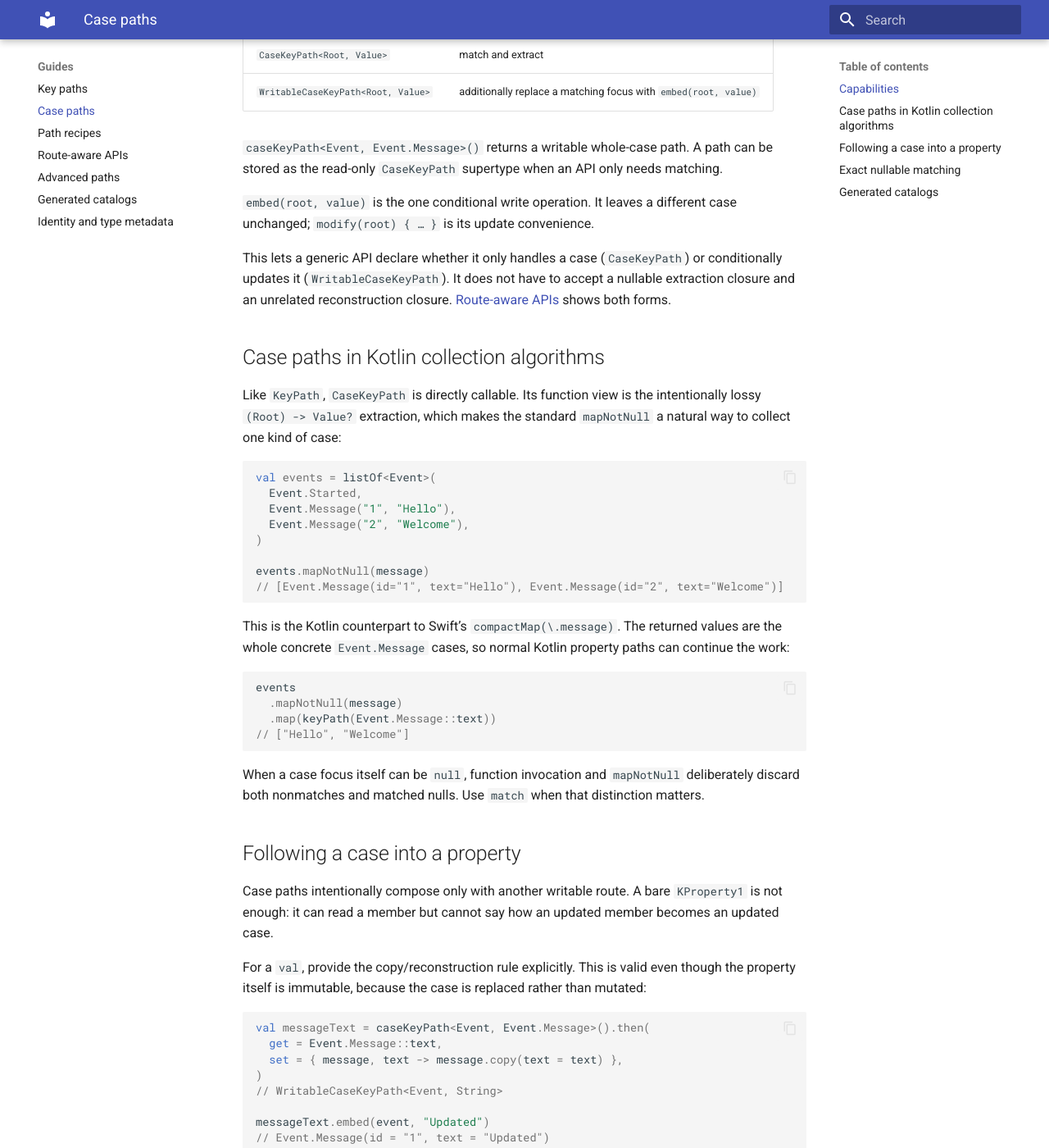
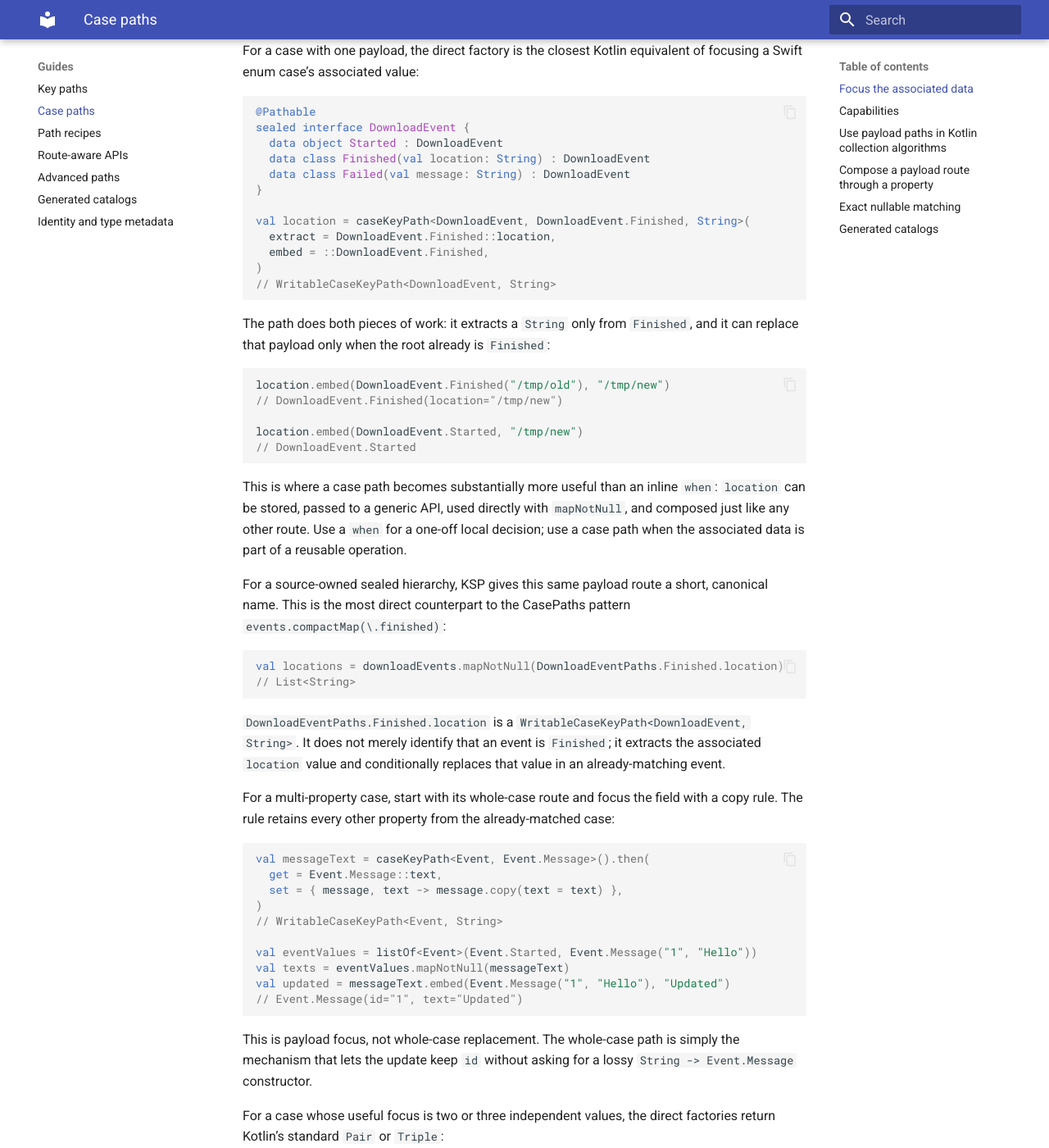
Before and after one commit to Brennanium/KPaths, an MkDocs documentation site: the page built from docs/case-paths.md, in a window 1280 px wide and 1400 px high, scrolled down 929 px. Shown: the whole window at 82% size. Built offline with MkDocs 1.6.1 and Material for MkDocs 9.7.7, drawn with Linux system fonts in a browser that asks for light colours; some of the changed text lies outside the part shown.

Commit message:
Center case path docs on payload routes

````diff
--- a/docs/case-paths.md
+++ b/docs/case-paths.md
@@ -1,6 +1,8 @@
 # Case paths
 
-KPaths’ case paths are inspired by [Point-Free’s CasePaths](https://github.com/pointfreeco/swift-case-paths), adapted to Kotlin sealed hierarchies. Kotlin gives every sealed data case its own concrete type, so the primary route is to the whole case—not to a synthetic payload tuple.
+KPaths’ case paths are inspired by [Point-Free’s CasePaths](https://github.com/pointfreeco/swift-case-paths), adapted to Kotlin sealed hierarchies. Their important job is not to replace a local `when`: it is to make a case’s associated data a typed, reusable route value.
+
+In Swift, an enum case’s associated values are the natural focus of a case path because the case has no separate nominal type. Kotlin sealed data cases *do* have a concrete type, so KPaths starts with a whole-case route and then projects the case data that matters. The whole case preserves every other field when a payload update is written back.
 
 ```kotlin
 sealed interface Event {
@@ -12,7 +14,7 @@ val message = caseKeyPath<Event, Event.Message>()
 // WritableCaseKeyPath<Event, Event.Message>
 ```
 
-`message` safely matches an `Event.Message` and can conditionally replace it. It needs neither KSP nor a constructor reference:
+`message` safely matches an `Event.Message` and conditionally replaces it. It needs neither KSP nor a constructor reference:
 
 ```kotlin
 val event: Event = Event.Message(id = "1", text = "Hello")
@@ -27,6 +29,85 @@ message.embed(Event.Started, Event.Message(id = "1", text = "Ignored"))
 // Event.Started
 ```
 
+## Focus the associated data
+
+For a case with one payload, the direct factory is the closest Kotlin equivalent of focusing a Swift enum case’s associated value:
+
+```kotlin
+@Pathable
+sealed interface DownloadEvent {
+  data object Started : DownloadEvent
+  data class Finished(val location: String) : DownloadEvent
+  data class Failed(val message: String) : DownloadEvent
+}
+
+val location = caseKeyPath<DownloadEvent, DownloadEvent.Finished, String>(
+  extract = DownloadEvent.Finished::location,
+  embed = ::DownloadEvent.Finished,
+)
+// WritableCaseKeyPath<DownloadEvent, String>
+
+```
+
+The path does both pieces of work: it extracts a `String` only from `Finished`, and it can replace that payload only when the root already is `Finished`:
+
+```kotlin
+location.embed(DownloadEvent.Finished("/tmp/old"), "/tmp/new")
+// DownloadEvent.Finished(location="/tmp/new")
+
+location.embed(DownloadEvent.Started, "/tmp/new")
+// DownloadEvent.Started
+```
+
+This is where a case path becomes substantially more useful than an inline `when`: `location` can be stored, passed to a generic API, used directly with `mapNotNull`, and composed just like any other route. Use a `when` for a one-off local decision; use a case path when the associated data is part of a reusable operation.
+
+For a source-owned sealed hierarchy, KSP gives this same payload route a short, canonical name.
+This is the most direct counterpart to the CasePaths pattern `events.compactMap(\.finished)`:
+
+```kotlin
+val locations = downloadEvents.mapNotNull(DownloadEventPaths.Finished.location)
+// List<String>
+```
+
+`DownloadEventPaths.Finished.location` is a `WritableCaseKeyPath<DownloadEvent, String>`. It
+does not merely identify that an event is `Finished`; it extracts the associated `location` value
+and conditionally replaces that value in an already-matching event.
+
+For a multi-property case, start with its whole-case route and focus the field with a copy rule. The rule retains every other property from the already-matched case:
+
+```kotlin
+val messageText = caseKeyPath<Event, Event.Message>().then(
+  get = Event.Message::text,
+  set = { message, text -> message.copy(text = text) },
+)
+// WritableCaseKeyPath<Event, String>
+
+val eventValues = listOf<Event>(Event.Started, Event.Message("1", "Hello"))
+val texts = eventValues.mapNotNull(messageText)
+val updated = messageText.embed(Event.Message("1", "Hello"), "Updated")
+// Event.Message(id="1", text="Updated")
+```
+
+This is payload focus, not whole-case replacement. The whole-case path is simply the mechanism that lets the update keep `id` without asking for a lossy `String -> Event.Message` constructor.
+
+For a case whose useful focus is two or three independent values, the direct factories return Kotlin’s standard `Pair` or `Triple`:
+
+```kotlin
+sealed interface NetworkEvent {
+  data object Connecting : NetworkEvent
+  data class Failed(val code: Int, val message: String) : NetworkEvent
+}
+
+val failure = caseKeyPath<NetworkEvent, NetworkEvent.Failed, Int, String>(
+  extract1 = NetworkEvent.Failed::code,
+  extract2 = NetworkEvent.Failed::message,
+  embed = ::NetworkEvent.Failed,
+)
+// WritableCaseKeyPath<NetworkEvent, Pair<Int, String>>
+```
+
+KPaths deliberately stops there rather than inventing an anonymous tuple system. For a named field in a larger case, prefer the whole-case-plus-`then` form above.
+
 ## Capabilities
 
 Case paths have the same capability progression as Kotlin property paths, but every write is conditional on a successful case match:
@@ -40,42 +121,36 @@ Case paths have the same capability progression as Kotlin property paths, but ev
 
 `embed(root, value)` is the one conditional write operation. It leaves a different case unchanged; `modify(root) { … }` is its update convenience.
 
-This lets a generic API declare whether it only handles a case (`CaseKeyPath`) or conditionally
-updates it (`WritableCaseKeyPath`). It does not have to accept a nullable extraction closure and
-an unrelated reconstruction closure. [Route-aware APIs](route-aware-apis.md#route-sealed-values-without-repeating-when)
-shows both forms.
+This lets a generic API declare whether it only handles a case (`CaseKeyPath`) or conditionally updates it (`WritableCaseKeyPath`). It does not have to accept a nullable extraction closure and an unrelated reconstruction closure. [Route-aware APIs](route-aware-apis.md#route-a-case-payload-without-repeating-when) shows both forms.
 
-## Case paths in Kotlin collection algorithms
+## Use payload paths in Kotlin collection algorithms
 
-Like `KeyPath`, `CaseKeyPath` is directly callable. Its function view is the intentionally lossy
-`(Root) -> Value?` extraction, which makes the standard `mapNotNull` a natural way to collect one
-kind of case:
+Like `KeyPath`, `CaseKeyPath` is directly callable. Its function view is the intentionally lossy `(Root) -> Value?` extraction, which makes the standard `mapNotNull` a natural way to collect one kind of payload:
 
 ```kotlin
-val events = listOf<Event>(
-  Event.Started,
-  Event.Message("1", "Hello"),
-  Event.Message("2", "Welcome"),
+val events = listOf<DownloadEvent>(
+  DownloadEvent.Started,
+  DownloadEvent.Finished("/tmp/one"),
+  DownloadEvent.Failed("offline"),
+  DownloadEvent.Finished("/tmp/two"),
 )
 
-events.mapNotNull(message)
-// [Event.Message(id="1", text="Hello"), Event.Message(id="2", text="Welcome")]
+events.mapNotNull(location)
+// ["/tmp/one", "/tmp/two"]
 ```
 
-This is the Kotlin counterpart to Swift’s `compactMap(\.message)`. The returned values are the
-whole concrete `Event.Message` cases, so normal Kotlin property paths can continue the work:
+This is the Kotlin counterpart to Swift’s `compactMap(\.finished)`: it filters to one case and projects its associated data in one reusable value. A whole-case path remains useful when the consumer genuinely needs the entire concrete case:
 
 ```kotlin
 events
-  .mapNotNull(message)
-  .map(keyPath(Event.Message::text))
-// ["Hello", "Welcome"]
+  .mapNotNull(caseKeyPath<DownloadEvent, DownloadEvent.Finished>())
+  .map(keyPath(DownloadEvent.Finished::location))
+// ["/tmp/one", "/tmp/two"]
 ```
 
-When a case focus itself can be `null`, function invocation and `mapNotNull` deliberately discard
-both nonmatches and matched nulls. Use `match` when that distinction matters.
+When a case focus itself can be `null`, function invocation and `mapNotNull` deliberately discard both nonmatches and matched nulls. Use `match` when that distinction matters.
 
-## Following a case into a property
+## Compose a payload route through a property
 
 Case paths intentionally compose only with another writable route. A bare `KProperty1` is not enough: it can read a member but cannot say how an updated member becomes an updated case.
 
@@ -94,8 +169,7 @@ messageText.embed(event, "Updated")
 
 The existing matched `Event.Message` supplies `id`, so there is no need for a `String -> Event.Message` constructor.
 
-For a mutable property, provide the copying rule explicitly. This keeps an update from mutating a
-case instance that another root reference may share:
+For a mutable property, provide the copying rule explicitly. This keeps an update from mutating a case instance that another root reference may share:
 
 ```kotlin
 sealed interface LiveEvent {
@@ -111,9 +185,7 @@ val text = caseKeyPath<LiveEvent, LiveEvent.Message>()
 // WritableCaseKeyPath<LiveEvent, String>
 ```
 
-`text.embed(root, value)` updates the copied `Message` only when `root` is `LiveEvent.Message`; an
-`Idle` root is returned untouched. There is deliberately no `.then(KProperty1)` overload without
-a replacement rule.
+`text.embed(root, value)` updates the copied `Message` only when `root` is `LiveEvent.Message`; an `Idle` root is returned untouched. There is deliberately no `.then(KProperty1)` overload without a replacement rule.
 
 ## Exact nullable matching
 
@@ -153,7 +225,4 @@ RequestPaths.Search
 // WritableCaseKeyPath<Request, Request.Search>
 ```
 
-KSP also provides direct payload conveniences for cases with one to three primary-constructor
-properties, but these are optional shortcuts. The [generated sealed-catalog guide](generation.md#generated-casepath-catalogs)
-shows their exact shape, value semantics, generic-root form, and the distinction from
-`RequestPaths.SearchPaths` concrete-case property paths.
+KSP also provides canonical direct payload routes for cases with one to three primary-constructor properties. For example, a unary `Search(val query: String)` gets `RequestPaths.Search.query`, a `WritableCaseKeyPath<Request, String>`. For a two- or three-property case it generates a `payload` path focused on `Pair` or `Triple`; compose the whole-case path with a concrete-case property path when a named field is clearer. The [generated sealed-catalog guide](generation.md#generated-casepath-catalogs) shows their exact shape, value semantics, generic-root form, and the distinction from `RequestPaths.SearchPaths` concrete-case property paths.
````
Also changed, not shown: docs/generation.md (+9 -5 lines), docs/recipes.md (+29 -10 lines), docs/route-aware-apis.md (+9 -5 lines).
